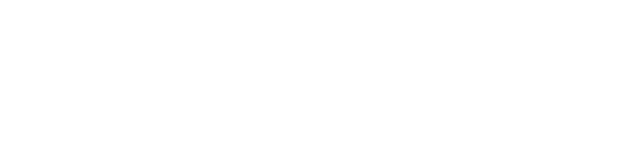
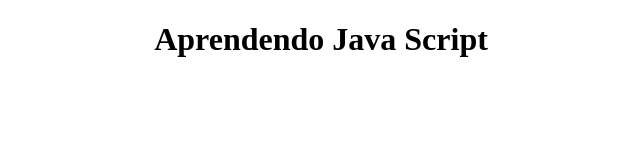
Before and after one commit to GuilhermedePaula-coder/javascript-aula01, a plain HTML site: page index.html in a window 1280 px wide. Shown: the whole page, without its empty margins (319-959 px from the left). Drawn offline with Linux system fonts and the light colour scheme.

Commit message:
criando body

```diff
--- a/index.html
+++ b/index.html
@@ -4,8 +4,14 @@
     <meta charset="UTF-8">
     <meta name="viewport" content="width=device-width, initial-scale=1.0">
     <title>Aprendendo JavaScript</title>
+    <style>
+        body{
+            text-align: center;
+        }
+    </style>
 </head>
 <body>
+    <h1>Aprendendo Java Script</h1>
     <script src="js/script.js"></script>
 </body>
 </html>
```
